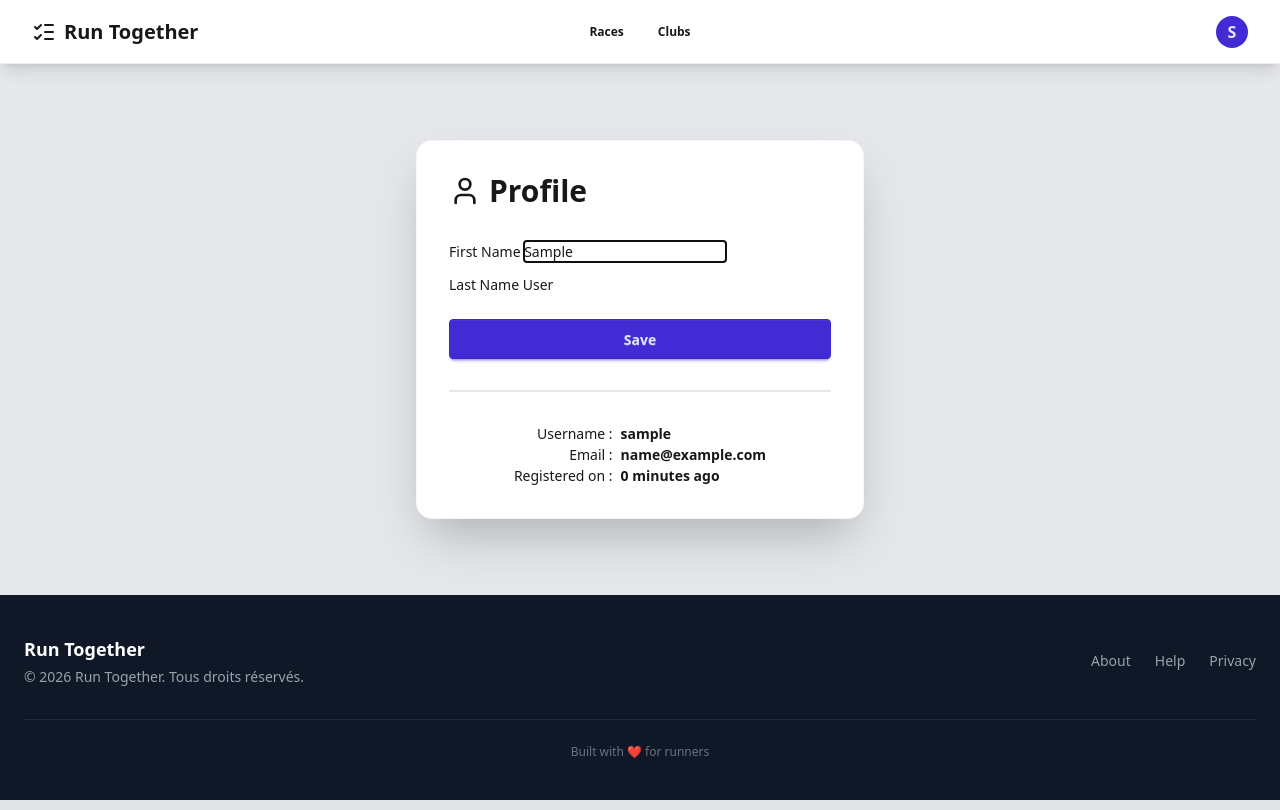
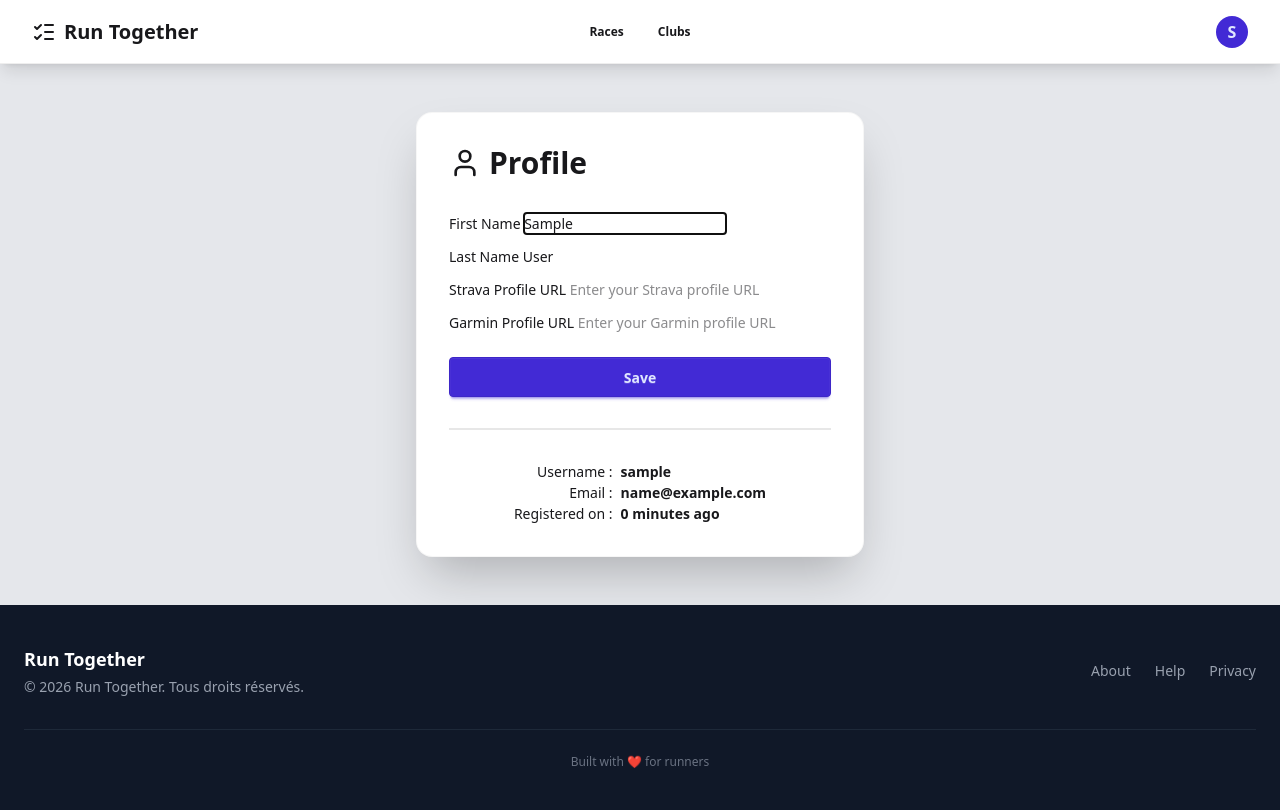
Before and after one commit to Coni63/runtogether, a Django app: page /accounts/ in a window 1280 px wide. Run offline with Django 5.2, Linux system fonts and the light colour scheme; the visitor is signed in with stand-in values (Sample User, id 1); parts of the project's set-up code (start-up, migrations or seed data) failed here and were passed over; some libraries are stand-ins or nearby versions.

Commit message:
add fields to profile form

```diff
--- a/runtogether/accounts/forms.py
+++ b/runtogether/accounts/forms.py
@@ -32,7 +32,7 @@ class UserEditForm(forms.ModelForm):
 
     class Meta:
         model = User
-        fields = ["first_name", "last_name", "city"]
+        fields = ["first_name", "last_name", "city", "strava_url", "garmin_url"]
 
         widgets = {
             "first_name": forms.TextInput(
@@ -47,15 +47,29 @@ class UserEditForm(forms.ModelForm):
                 }
             ),
             "city": forms.HiddenInput(),
+            "strava_url": forms.URLInput(
+                attrs={
+                    "placeholder": "Enter your Strava profile URL",
+                }
+            ),
+            "garmin_url": forms.URLInput(
+                attrs={
+                    "placeholder": "Enter your Garmin profile URL",
+                }
+            ),
         }
 
         labels = {
             "first_name": "First Name",
             "last_name": "Last Name",
             "city": "City",
+            "strava_url": "Strava Profile URL",
+            "garmin_url": "Garmin Profile URL",
         }
 
         help_texts = {
             "first_name": None,
             "last_name": None,
+            "strava_url": None,
+            "garmin_url": None,
         }
--- a/runtogether/accounts/templates/accounts/profile.html
+++ b/runtogether/accounts/templates/accounts/profile.html
@@ -55,6 +55,9 @@
                         {% endif %}
                     </div>
 
+                    {{ form.strava_url|as_crispy_field }}
+                    {{ form.garmin_url|as_crispy_field }}
+
                     {# Champ masqué pour l'utilisateur, généralement l'identifiant, si besoin #}
                     {# <input type="hidden" name="user_id" value="{{ user.id }}"> #}
 
--- a/runtogether/city/templates/cotton/city_field.html
+++ b/runtogether/city/templates/cotton/city_field.html
@@ -2,7 +2,7 @@
 
 <div class="city-field-wrapper w-full relative">
     {% if label %}
-        <label for="{{ name }}_search" class="label">
+        <label for="{{ name }}_search" class="block text-gray-700 text-sm font-bold mb-2">
             <span class="label-text">{{ label }}</span>
         </label>
     {% endif %}
--- a/runtogether/theme/static/css/dist/styles.css
+++ b/runtogether/theme/static/css/dist/styles.css
@@ -59,6 +59,7 @@
     --color-gray-400: oklch(70.7% 0.022 261.325);
     --color-gray-500: oklch(55.1% 0.027 264.364);
     --color-gray-600: oklch(44.6% 0.03 256.802);
+    --color-gray-700: oklch(37.3% 0.034 259.733);
     --color-gray-800: oklch(27.8% 0.033 256.848);
     --color-gray-900: oklch(21% 0.034 264.665);
     --color-black: #000;
@@ -3568,6 +3569,9 @@
   .text-gray-600 {
     color: var(--color-gray-600);
   }
+  .text-gray-700 {
+    color: var(--color-gray-700);
+  }
   .text-gray-900 {
     color: var(--color-gray-900);
   }
```
